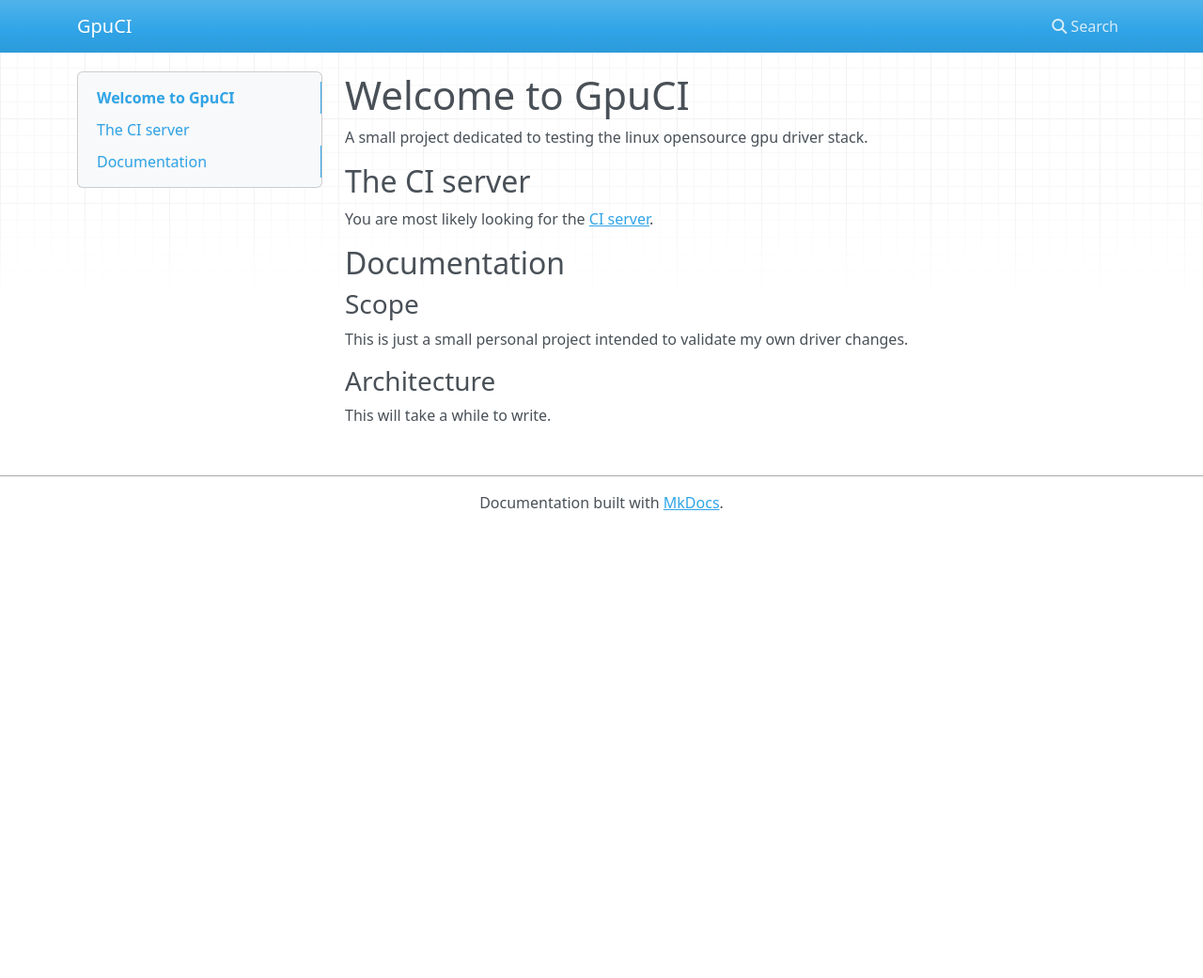
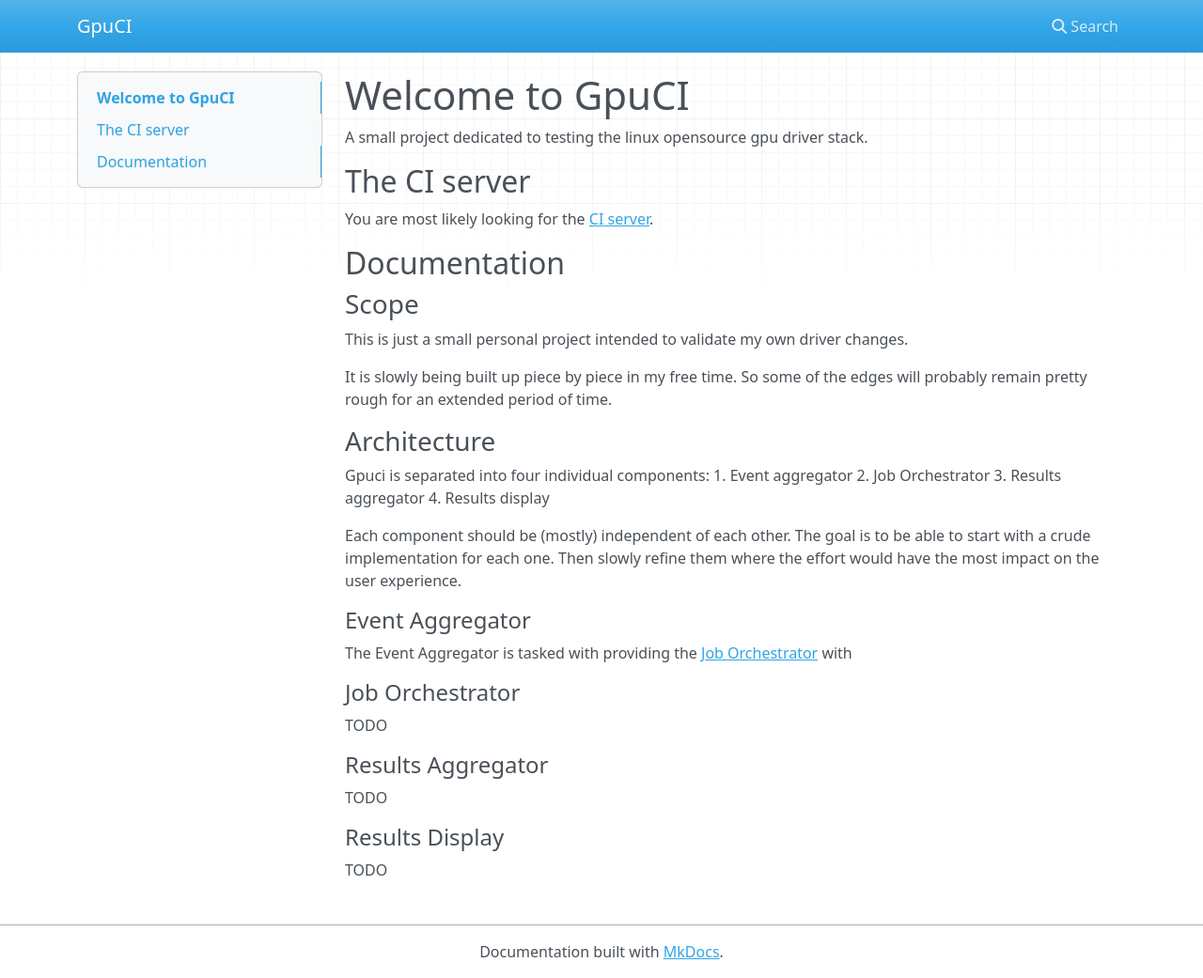
Before and after one commit to gpuci/gpuci-site, an MkDocs documentation site: the page built from docs/index.md, in a window 1280 px wide and 1041 px high. Shown: the whole window at 94% size. Built offline with MkDocs 1.6.1, drawn with Linux system fonts in a browser that asks for light colours; nearby versions of some CDN libraries.

Commit message:
test anchors

```diff
--- a/docs/index.md
+++ b/docs/index.md
@@ -13,6 +13,34 @@
 This is just a small personal project intended to validate my own driver
 changes.
 
+It is slowly being built up piece by piece in my free time. So some of the
+edges will probably remain pretty rough for an extended period of time.
+
 ### Architecture
 
-This will take a while to write.
+Gpuci is separated into four individual components:
+  1. Event aggregator
+  2. Job Orchestrator
+  3. Results aggregator
+  4. Results display
+
+Each component should be (mostly) independent of each other. The goal is to be
+able to start with a crude implementation for each one. Then slowly refine them
+where the effort would have the most impact on the user experience.
+
+#### Event Aggregator
+
+The Event Aggregator is tasked with providing the [Job
+Orchestrator](#job-orchestrator) with
+
+#### Job Orchestrator
+
+TODO
+
+#### Results Aggregator
+
+TODO
+
+#### Results Display
+
+TODO
```
